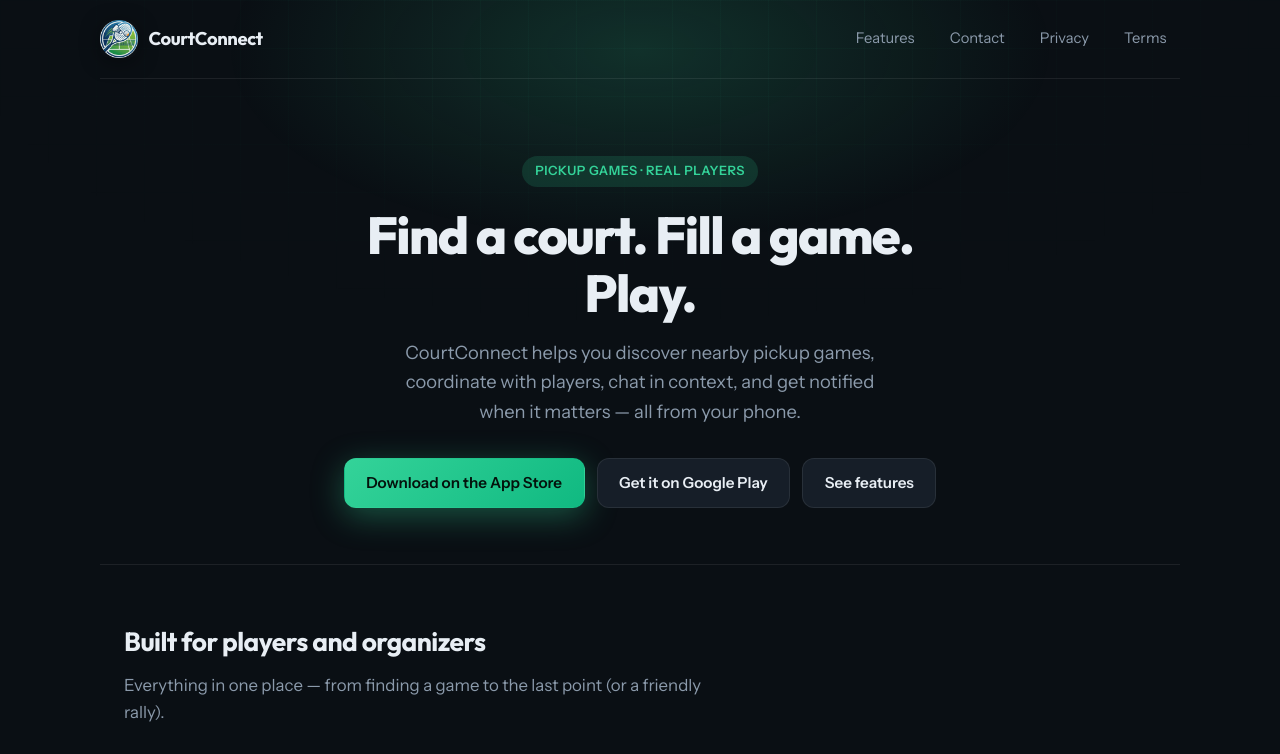
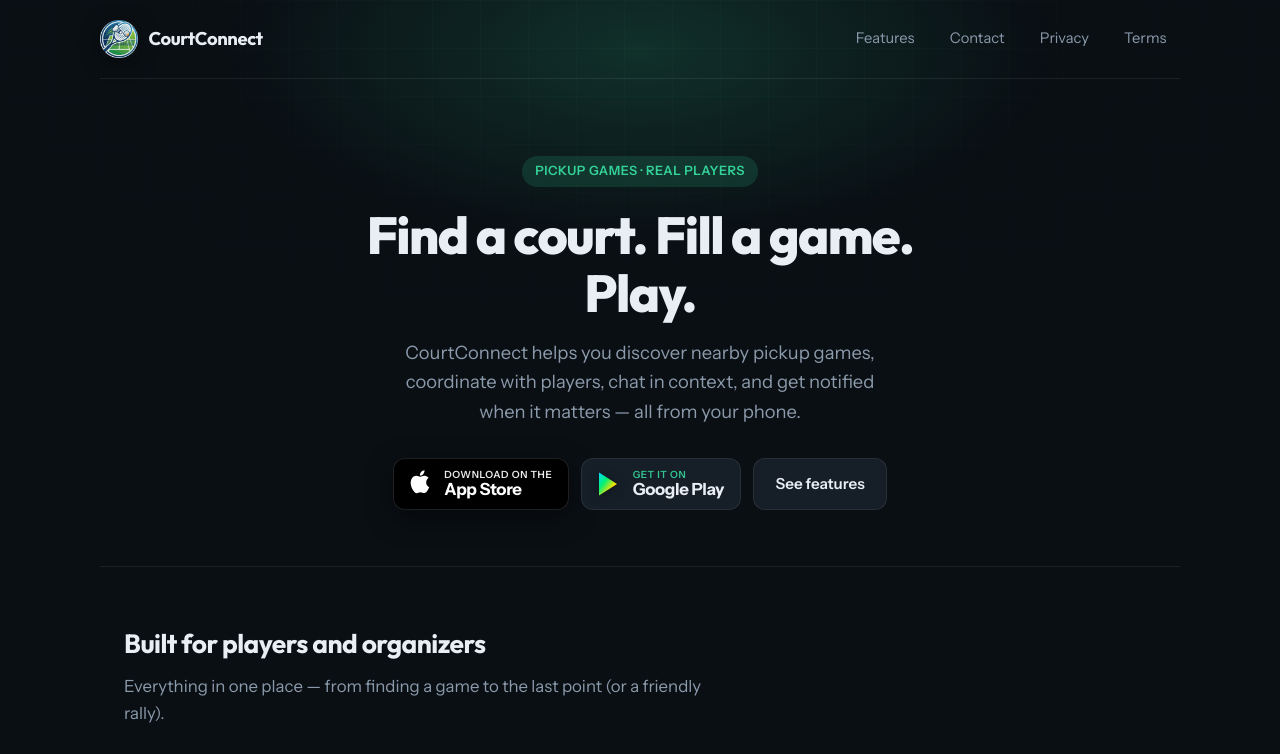
Before and after one commit to sureshtiwari/courtconnect-site, a plain HTML site: page index.html in a window 1280 px wide. Shown: the top 754 px of the page. Drawn offline with Linux system fonts and the light colour scheme.

Commit message:
feat(site): App Store and Google Play badge CTAs on hero
Co-authored-by: Cursor <cursoragent@cursor.com>

```diff
--- a/css/styles.css
+++ b/css/styles.css
@@ -175,6 +175,84 @@ body {
   justify-content: center;
 }
 
+.hero-actions-stores {
+  align-items: stretch;
+}
+
+/* App Store / Google Play-style download badges */
+.store-badge {
+  display: inline-flex;
+  align-items: center;
+  gap: 0.65rem;
+  min-height: 48px;
+  padding: 0.55rem 1rem 0.55rem 0.75rem;
+  border-radius: 12px;
+  text-decoration: none;
+  border: 1px solid transparent;
+  transition: transform 0.15s, box-shadow 0.2s, border-color 0.2s;
+}
+
+.store-badge:active {
+  transform: scale(0.98);
+}
+
+.store-badge-icon {
+  flex-shrink: 0;
+  display: block;
+}
+
+.store-badge-copy {
+  display: flex;
+  flex-direction: column;
+  align-items: flex-start;
+  line-height: 1.15;
+  text-align: left;
+}
+
+.store-badge-line1 {
+  font-size: 0.62rem;
+  font-weight: 600;
+  letter-spacing: 0.06em;
+  text-transform: uppercase;
+  opacity: 0.92;
+}
+
+.store-badge-line2 {
+  font-size: 1.05rem;
+  font-weight: 700;
+  letter-spacing: -0.02em;
+}
+
+.store-badge-apple {
+  background: #000;
+  color: #fff;
+  border-color: rgba(255, 255, 255, 0.12);
+  box-shadow: 0 8px 28px rgba(0, 0, 0, 0.45);
+}
+
+.store-badge-apple:hover {
+  border-color: rgba(255, 255, 255, 0.22);
+  box-shadow: 0 12px 36px rgba(0, 0, 0, 0.55);
+}
+
+.store-badge-google {
+  background: var(--bg-elevated);
+  color: var(--text);
+  border-color: var(--border);
+}
+
+.store-badge-google .store-badge-line1 {
+  color: var(--accent);
+}
+
+.store-badge-google:hover {
+  border-color: rgba(255, 255, 255, 0.15);
+}
+
+.store-badge-google .store-badge-play-logo {
+  filter: drop-shadow(0 2px 6px rgba(0, 0, 0, 0.35));
+}
+
 .btn {
   display: inline-flex;
   align-items: center;
--- a/index.html
+++ b/index.html
@@ -52,17 +52,60 @@
           players, chat in context, and get notified when it matters — all from
           your phone.
         </p>
-        <div class="hero-actions">
+        <div class="hero-actions hero-actions-stores">
           <a
-            class="btn btn-primary"
+            class="store-badge store-badge-apple"
             href="https://apps.apple.com/us/app/court-connect/id6761649094"
             rel="noopener noreferrer"
-            >Download on the App Store</a>
+            target="_blank"
+          >
+            <svg
+              class="store-badge-icon"
+              viewBox="0 0 24 28"
+              width="28"
+              height="32"
+              aria-hidden="true"
+              focusable="false"
+            >
+              <path
+                fill="currentColor"
+                d="M18.71 19.5c-.83 1.24-1.71 2.45-3.05 2.47-1.34.03-1.77-.79-3.29-.79-1.53 0-2 .77-3.27.82-1.31.05-2.3-1.32-3.14-2.53C4.25 17 2.94 12.45 4.7 9.39c.87-1.52 2.43-2.48 4.12-2.51 1.28-.02 2.5.87 3.29.87.78 0 2.26-1.07 3.81-.91.65.03 2.47.26 3.64 1.98-.09.06-2.17 1.28-2.15 3.81.03 3.02 2.65 4.03 2.68 4.04-.03.07-.42 1.44-1.38 2.83M13 3.5c.73-.83 1.94-1.46 2.94-1.5.13 1.17-.34 2.35-1.04 3.19-.69.85-1.83 1.51-2.95 1.42-.15-1.15.41-2.35 1.05-3.11z"
+              />
+            </svg>
+            <span class="store-badge-copy">
+              <span class="store-badge-line1">Download on the</span>
+              <span class="store-badge-line2">App Store</span>
+            </span>
+          </a>
           <a
-            class="btn btn-ghost"
+            class="store-badge store-badge-google"
             href="https://play.google.com/store/apps/details?id=com.courtconnect.court_connect"
             rel="noopener noreferrer"
-            >Get it on Google Play</a>
+            target="_blank"
+          >
+            <svg
+              class="store-badge-icon store-badge-play-logo"
+              viewBox="0 0 24 28"
+              width="28"
+              height="28"
+              aria-hidden="true"
+              focusable="false"
+            >
+              <defs>
+                <linearGradient id="google-play-face" x1="0%" y1="0%" x2="100%" y2="100%">
+                  <stop offset="0%" stop-color="#00D9FF" />
+                  <stop offset="35%" stop-color="#00F076" />
+                  <stop offset="70%" stop-color="#FFE300" />
+                  <stop offset="100%" stop-color="#FF3A44" />
+                </linearGradient>
+              </defs>
+              <path fill="url(#google-play-face)" d="M3 2.5 21 14 3 25.5z" />
+            </svg>
+            <span class="store-badge-copy">
+              <span class="store-badge-line1">GET IT ON</span>
+              <span class="store-badge-line2">Google Play</span>
+            </span>
+          </a>
           <a class="btn btn-ghost" href="#product">See features</a>
         </div>
       </section>
```
Also changed, not shown: 1 other file.
